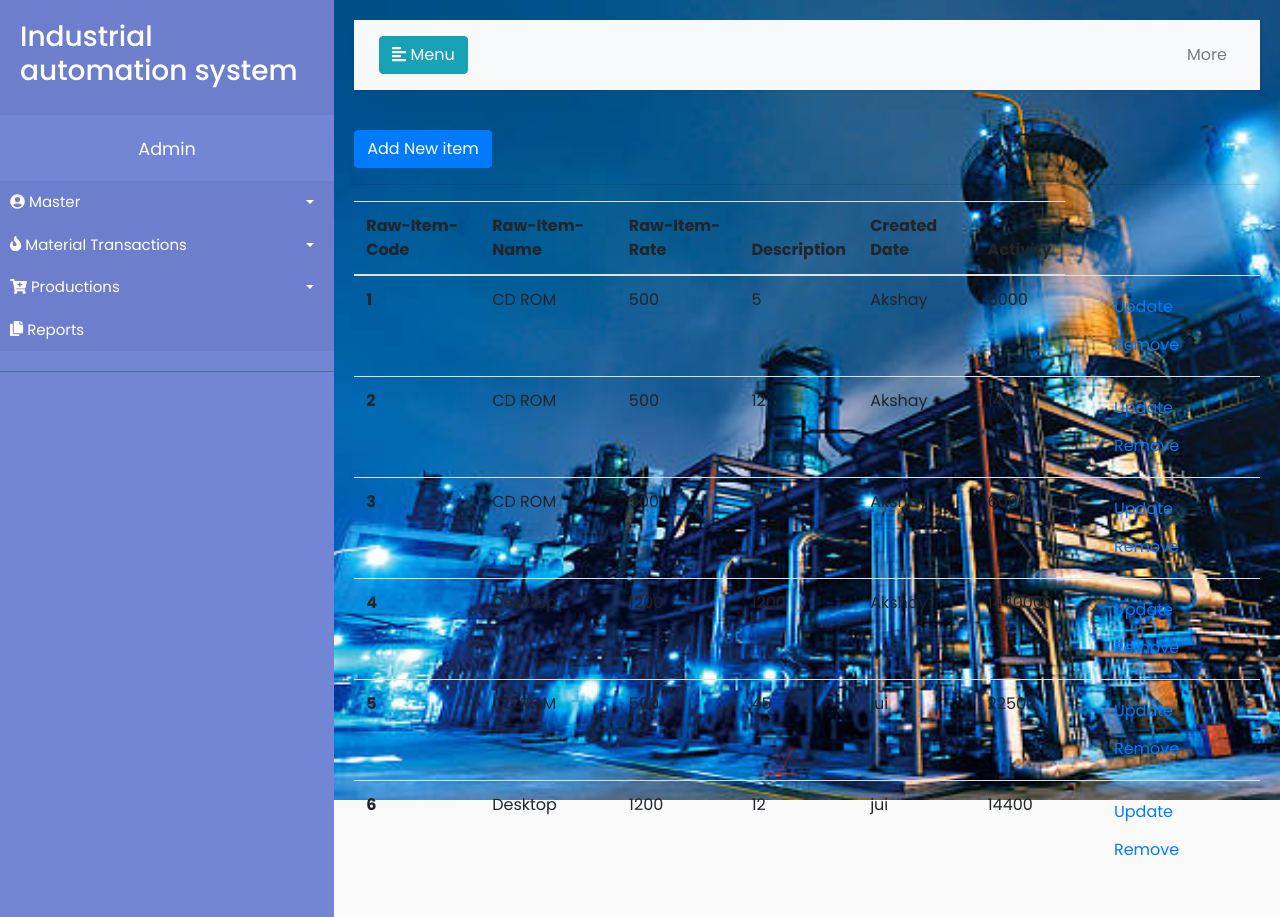
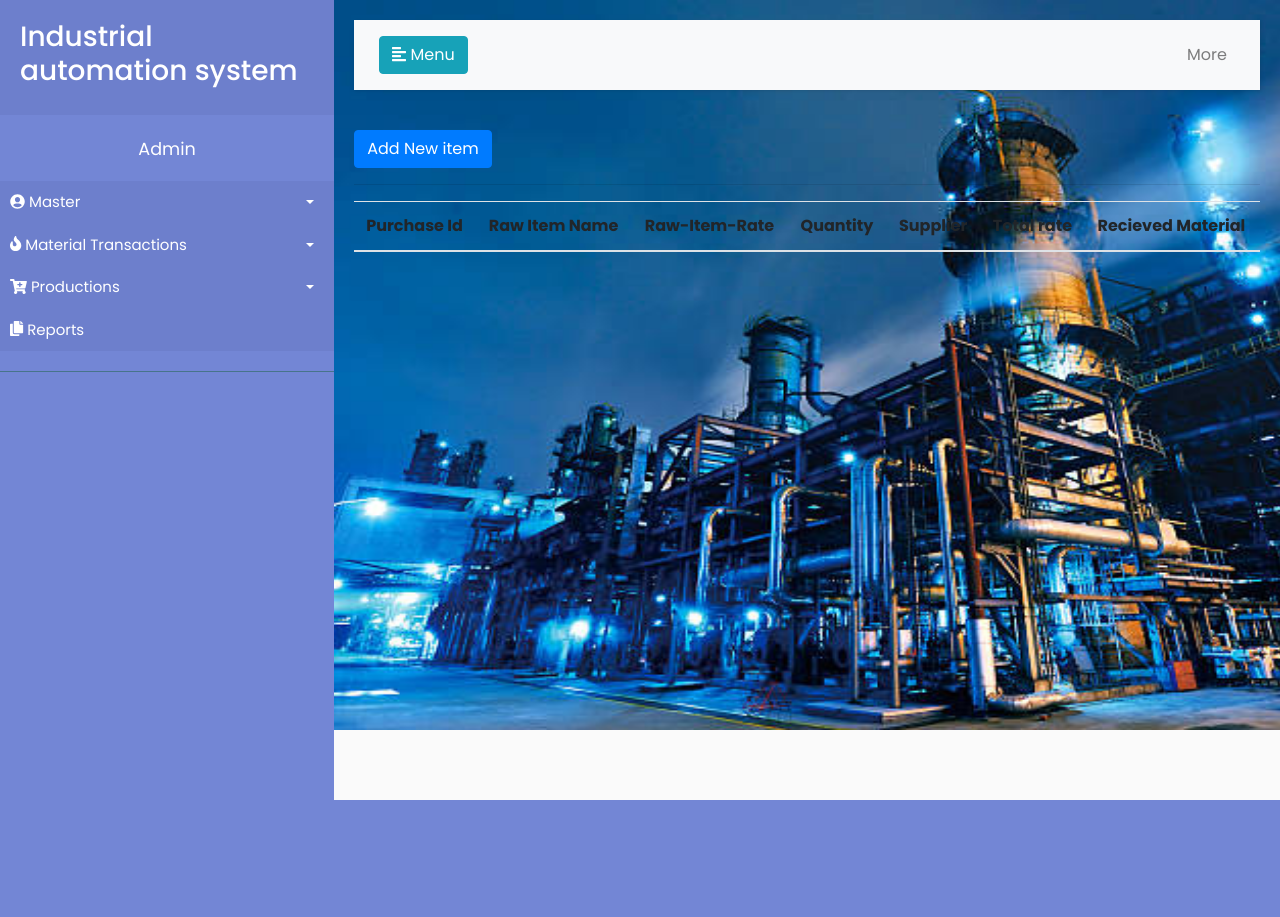
Before and after one commit to praveen123patil/weberp, a Django app: page /material-transaction/purchase-order/list in a window 1280 px wide. After the commit the page ends 800 px from the top, so only its background shows below. Run offline with Django 3.2, Linux system fonts and the light colour scheme; data comes from the database, SQL or seed files in the repository; both versions use the stored data as it was after the commit; lists and menus that the app fills with data are empty; some libraries are stand-ins or nearby versions.

Commit message:
updated purchase model in material transaction

```diff
--- a/master/templates/base.html
+++ b/master/templates/base.html
@@ -66,7 +66,7 @@
                             <a href="{% url 'purchase_order' %}">Purchase order</a>
                         </li>
                         <li>
-                            <a href="{% url 'recieved' %}">Received material</a>
+                            <a href="{% url 'material_received_list' %}">material received list</a>
                         </li>
                         <li>
                             <a href="{% url 'stock' %}">Stock</a>
@@ -106,7 +106,7 @@
         </nav>
 
         <!-- Page Content  -->
-        <div id="content" style="background: url('static/image/industrial1.jpg') no-repeat;  background-size: 1300px 800px;">
+        <div id="content" style="background: url('static/image/industrial1.jpg') no-repeat;  background-size: 1250px 730px;">
 
             <nav class="navbar navbar-expand-lg navbar-light bg-light">
                 <div class="container-fluid">
--- a/material_transaction/models.py
+++ b/material_transaction/models.py
@@ -5,7 +5,7 @@ from master.models import Supplier
 class Rawitem(models.Model):
 	itemcode = models.CharField(max_length=50)
 	item_name = models.CharField(max_length=10)
-	rate = models.PositiveIntegerField(max_length=254, blank=True)
+	rate = models.PositiveIntegerField(blank=True)
 	description = models.TextField()
 	created_date = models.DateTimeField(default=timezone.now)
 
@@ -14,10 +14,12 @@ class Rawitem(models.Model):
 
 class Purchase(models.Model):
 	rawitem=models.ForeignKey(Rawitem, on_delete=models.CASCADE)
-	quantity=models.PositiveIntegerField(max_length=254, blank=True)
+	quantity=models.PositiveIntegerField(blank=True)
 	date=models.DateTimeField(default=timezone.now)
 	supplier=models.ForeignKey(Supplier, on_delete=models.CASCADE)
 	total=models.PositiveIntegerField(editable=False)
+	receives=models.BooleanField(default=False)
+	counts=models.PositiveIntegerField(null=True, blank=True)
 
 	def __str__(self):
 		return self.rawitem
@@ -26,3 +28,11 @@ class Purchase(models.Model):
 	def save(self,*args,**kwargs):
 		self.total = self.rawitem.rate*self.quantity
 		super(Purchase, self).save(*args,**kwargs)
+
+	def received(self):
+		self.receives = True
+		self.save()
+
+	def count(self, *args, **kwargs):
+		self.counts = self.counts + self.quantity
+		super(Purchase, self).save(*args, **kwargs)
--- a/material_transaction/templates/material/purchase_order_list.html
+++ b/material_transaction/templates/material/purchase_order_list.html
@@ -7,12 +7,13 @@
 <table class="table">
   <thead>
     <tr>
-      <th scope="col">Raw-Item-Code</th>
-      <th scope="col">Raw-Item-Name</th>
+      <th scope="col">Purchase Id</th>
+      <th scope="col">Raw Item Name</th>
       <th scope="col">Raw-Item-Rate</th>
-      <th scope="col">Description</th>
-      <th scope="col">Created Date</th>
-       <th scope="col"> Activity </th>
+      <th scope="col">Quantity</th>
+      <th scope="col">Supplier</th>
+       <th scope="col"> Total rate </th>
+       <th scope="col"> Recieved Material </th>
     </tr>
   </thead>
   <tbody>
@@ -24,8 +25,7 @@
       <td>{{ detail.quantity }}</td>
       <td>{{ detail.supplier }}</td>
       <td>{{ detail.total }}</td>
-      <td>{{ detail.created_date }}</td>
-      <td><a class="btn btn-link" href="{% url 'editrawitem' detail.id %}"> Update </a>
+      <td><a class="btn btn-link" href="{% url 'material_received' detail.id %}"> Yes </a>
       <a class="btn btn-link confirm-delete" href="{% url 'deleterawitem' pk=detail.pk %}"> Remove </a>  </td>
     </tr>
     {% endfor %}
--- a/material_transaction/urls.py
+++ b/material_transaction/urls.py
@@ -5,9 +5,10 @@ urlpatterns =[
 	path('raw-item-master/',views.raw_item_master, name='raw_item_master'),
 	path('raw_item/add-item/', views.newrawitem , name='newrawitem'),
 	path('purchase-order/',views.purchase,name='purchase'),
-	path('recieved-material/',views.recieved,name='recieved'),
+	path('material_received_list/',views.material_received_list,name='material_received_list'),
 	path('stock/',views.stock,name='stock'),
 	path('raw_item/<int:pk>/edit', views.editrawitem, name='editrawitem'),
 	path('raw_item/<int:pk>/delete', views.deleterawitem, name='deleterawitem'),
 	path('purchase-order/list', views.purchase_order_list, name='purchase_order'),
+	path('material_received/<int:pk>', views.material_received, name='material_received'),
 ]
--- a/material_transaction/views.py
+++ b/material_transaction/views.py
@@ -21,7 +21,7 @@ def newrawitem(request):
 def editrawitem(request, pk):
 	rawitem = get_object_or_404(Rawitem, pk=pk)
 	if request.method == "POST":
-		form = RawitemForm(request.POST, instance=item)
+		form = RawitemForm(request.POST, instance=rawitem)
 		if form.is_valid():
 			form.save()
 			return redirect('raw_item_master')
@@ -45,13 +45,22 @@ def purchase(request):
 	return render(request, 'material/purchase.html', {'form': form})
 
 def purchase_order_list(request):
-	orderlist=Purchase.objects.all()
+	orderlist=Purchase.objects.filter(receives = False).order_by('date')
 	return render(request,'material/purchase_order_list.html',{'orderlist':orderlist})
 
+def material_received(request, pk):
+	material = get_object_or_404(Purchase, pk=pk)
+	material.received()
+	return redirect('purchase_order')
 
 
-def recieved(request):
-	return render(request, 'material/recieved.html',)
+def received(self):
+	self.receives = True
+	self.save()
+
+def material_received_list(request):
+	materials = Purchase.objects.filter(receives = True).order_by('date')
+	return render(request, 'material/recieved.html',{'materials':materials})
 
 def stock(request):
 	return render(request, 'material/stock.html',)
```
Also changed, not shown: material_transaction/templates/material/recieved.html (+27 -54 lines), material_transaction/templates/material/stock.html (+10 -23 lines), db.sqlite3, material_transaction/migrations/0004_purchase_received.py (added), material_transaction/migrations/0005_remove_purchase_received.py (added), material_transaction/migrations/0006_purchase_receives.py (added), material_transaction/migrations/0007_auto_20190220_1402.py (added), material_transaction/migrations/0008_auto_20190220_1403.py (added), material_transaction/migrations/0009_purchase_counts.py (added), material_transaction/migrations/0010_auto_20190220_1412.py (added), material_transaction/migrations/0011_auto_20190220_1414.py (added), material_transaction/migrations/0012_auto_20190220_1416.py (added).
